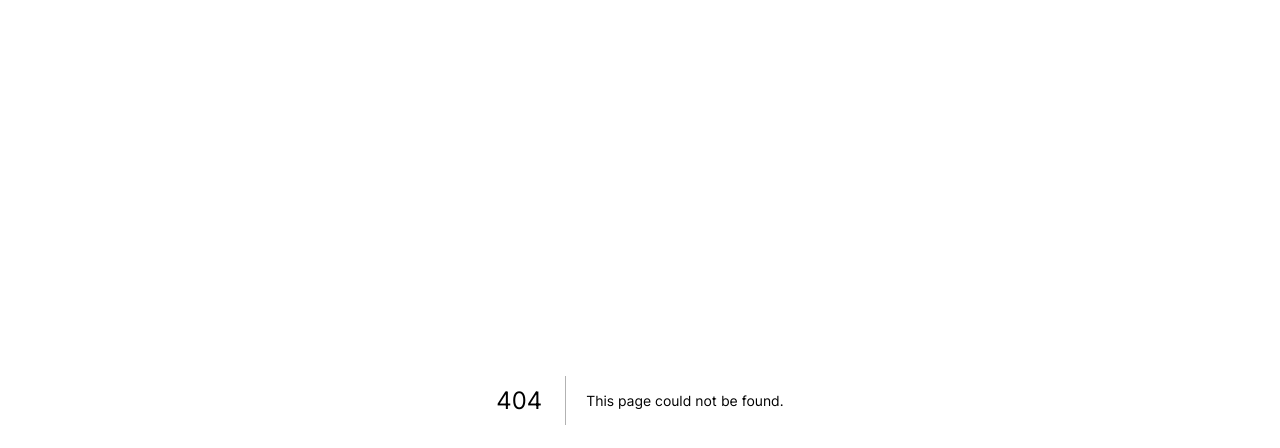
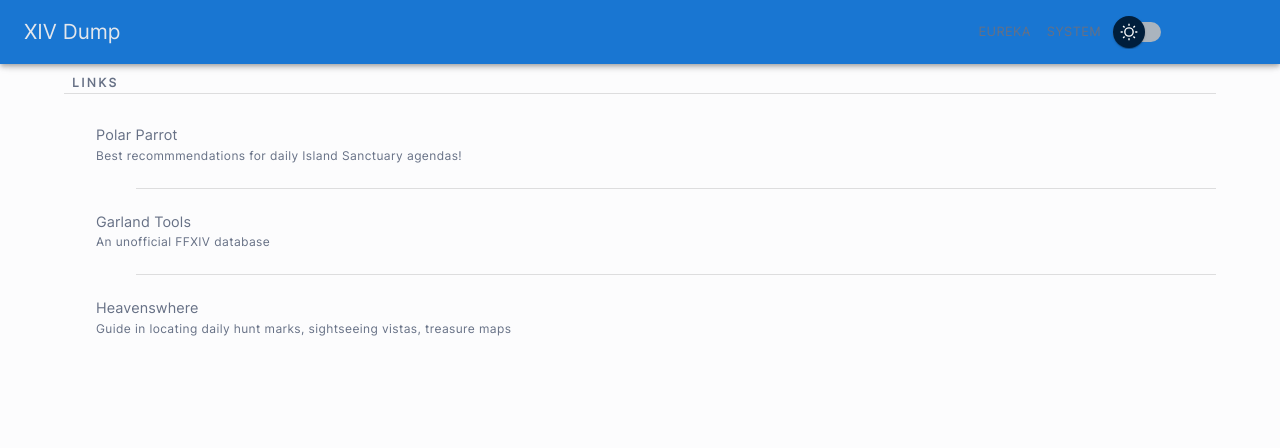
Before and after one commit to itsenoti/xivproject, a Next.js app in the folder xiv/: page /links in a window 1280 px wide. Before the commit this address had no page. Shown: the top 448 px of the page. Built offline with nearby package versions, Linux system fonts and the light colour scheme.

Commit message:
Added Links page

```diff
--- a/xiv/pages/Navigation.js
+++ b/xiv/pages/Navigation.js
@@ -139,6 +139,17 @@ function Navigation() {
             Island Sanctuary
           </Button>
         </ListItem>
+        <ListItem key="Links">
+          <Button
+            color="inherit"
+            onClick={() => {
+              router.push("/links");
+            }}
+            sx={{ width: "100%", justifyContent: "left" }}
+          >
+            Links
+          </Button>
+        </ListItem>
         <ListItem key="ThemeSwitcher">
           {/* Theme Switcher */}
           <FormControlLabel
--- /dev/null
+++ b/xiv/pages/links.js
@@ -0,0 +1,76 @@
+import { Container, ListItemButton } from "@mui/material";
+import Divider from "@mui/material/Divider";
+import List from "@mui/material/List";
+import ListItem from "@mui/material/ListItem";
+import ListItemText from "@mui/material/ListItemText";
+import Typography from "@mui/material/Typography";
+import React from "react";
+import Announcements from "../components/announcements";
+import Title from "../components/title";
+import Header from "./Header";
+import Navigation from "./Navigation";
+
+function Home({ theme, setTheme }) {
+  return (
+    <>
+      <Header />
+      <Navigation />
+      <Announcements />
+      <Container sx={{ height: "100vh", padding: 0, pt: 8 }}>
+        <Title text={"Links"} />
+        <List>
+          <ListItem alignItems="flex-start">
+            <ListItemButton
+              component="a"
+              target="_blank"
+              href="https://twitter.com/workshopparrot?lang=en'"
+            >
+              <ListItemText
+                primary="Polar Parrot"
+                secondary={
+                  <React.Fragment>
+                    <Typography variant="caption">
+                      Best recommmendations for daily Island Sanctuary agendas!
+                    </Typography>
+                  </React.Fragment>
+                }
+              />
+            </ListItemButton>
+          </ListItem>
+          <Divider variant="inset" component="li" />
+
+          <ListItem alignItems="flex-start">
+            <ListItemButton component="a" target="_blank" href="https://garlandtools.org/db/">
+              <ListItemText
+                primary="Garland Tools"
+                secondary={
+                  <React.Fragment>
+                    <Typography variant="caption">An unofficial FFXIV database</Typography>
+                  </React.Fragment>
+                }
+              />
+            </ListItemButton>
+          </ListItem>
+
+          <Divider variant="inset" component="li" />
+          <ListItem alignItems="flex-start">
+            <ListItemButton component="a" target="_blank" href="http://heavenswhere.com/">
+              <ListItemText
+                primary="Heavenswhere"
+                secondary={
+                  <React.Fragment>
+                    <Typography variant="caption">
+                      Guide in locating daily hunt marks, sightseeing vistas, treasure maps
+                    </Typography>
+                  </React.Fragment>
+                }
+              />
+            </ListItemButton>
+          </ListItem>
+        </List>
+      </Container>
+    </>
+  );
+}
+
+export default Home;
```
